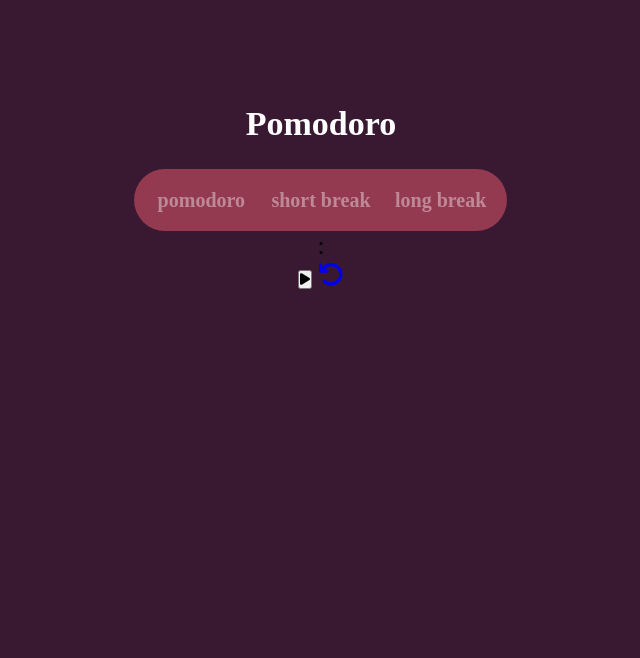
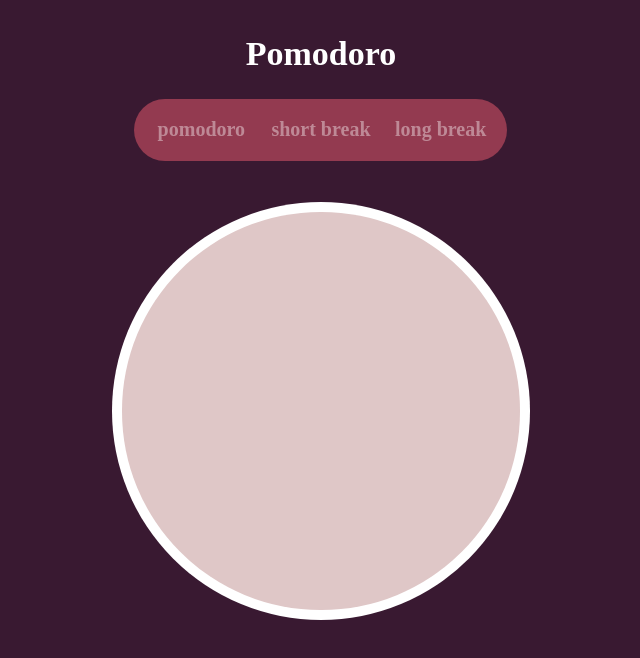
Before and after one commit to wangechimk/pomodoro, a plain HTML site: page index.html in a window 1280 px wide. Shown: the whole page, without its empty margins (319-959 px from the left). Drawn offline with Linux system fonts and the light colour scheme.

Commit message:
styling the timer and circle

```diff
--- a/style.css
+++ b/style.css
@@ -13,7 +13,7 @@ html,body{
 	font-family: 'Open sans' sans-serif;
 }
 h1{
-	margin-bottom: 30px;
+	margin-bottom:30px;
 	font-size: 34px;
 	line-height: 30px;
 	color:#FFFFFF ;
@@ -23,7 +23,7 @@ h1{
 section{
 	display: flex;
 	align-items: center;
-	height: 50%;
+	height: 70%;
 }
 .container{
 	width: min(42.5rem, 100%);
@@ -76,3 +76,30 @@ input:checked + .label{
 	opacity: 1;
 	color: black;
 }
+.timer{
+	display: flex;
+	justify-content: center;
+	align-items: center;
+	width: 30rem;
+	height: 10rem;
+        border-radius: 50%;
+	margin-top: 170px;
+}
+.circle{
+	display: flex;
+	align-items: center;
+	justify-content: center;
+	width: 26rem;
+	height: 26rem;
+	border-radius: 50%;
+	background-color:#fff;
+	position: relative;
+}
+.circle::before{
+	content: '';
+	position: absolute;
+	width:95% ;
+	height: 95%;
+	border-radius: 50%;
+	background-color: #dfc7c7;
+}
```
